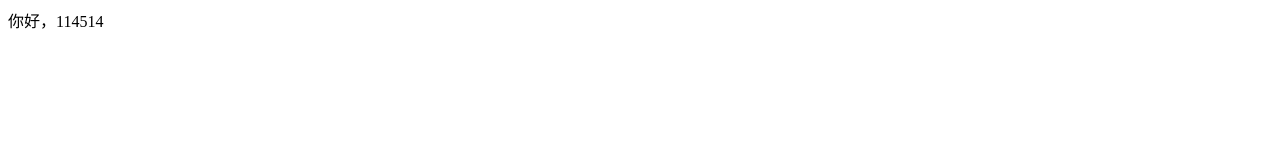
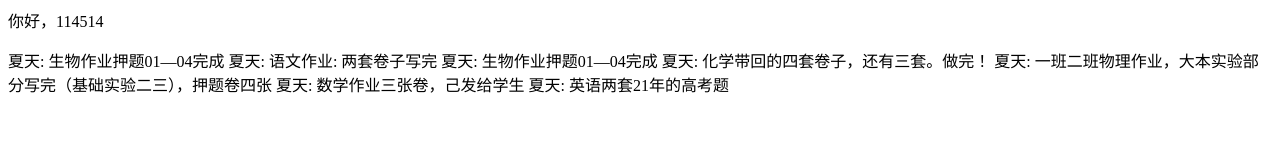
Before and after one commit to wkjssn/WKJSSN.github.io, a plain HTML site: page index.html in a window 1280 px wide. Drawn offline with Linux system fonts and the light colour scheme.

Commit message:
Update index.html

```diff
--- a/index.html
+++ b/index.html
@@ -1,2 +1,23 @@
 <p>你好，114514<p>
-    <p></p>
+    <p>夏天:
+生物作业押题01—04完成
+
+夏天:
+语文作业:
+ 两套卷子写完
+
+夏天:
+生物作业押题01—04完成
+
+夏天:
+化学带回的四套卷子，还有三套。做完！
+
+夏天:
+一班二班物理作业，大本实验部分写完（基础实验二三），押题卷四张
+
+夏天:
+数学作业三张卷，己发给学生
+
+夏天:
+英语两套21年的高考题
+</p>
```
